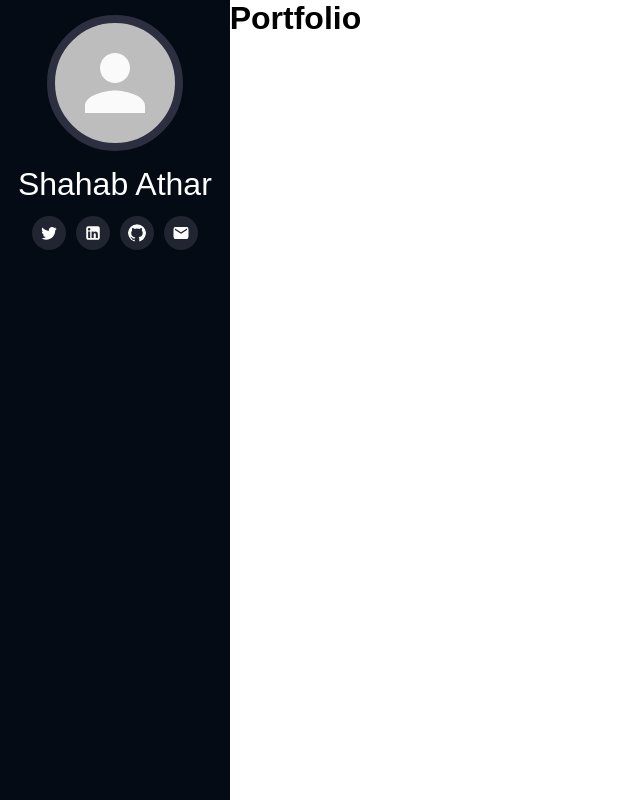
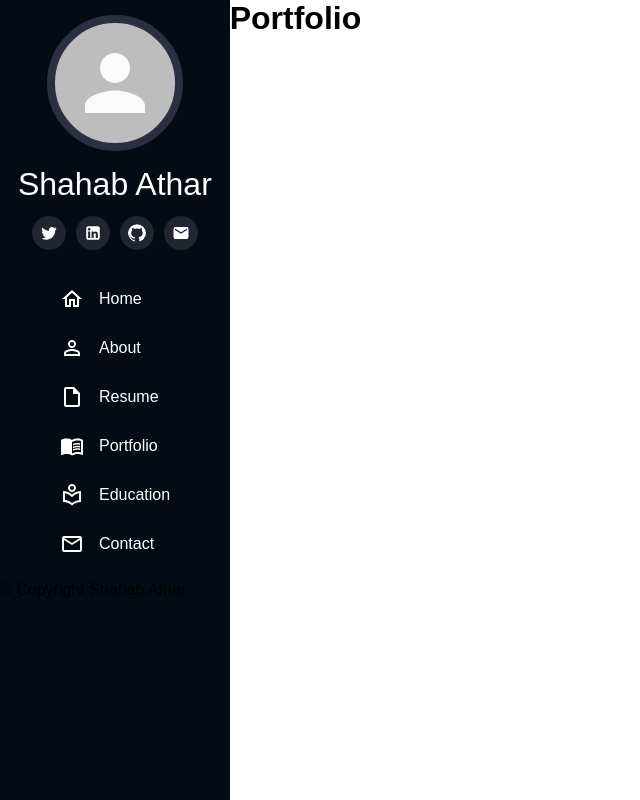
Before and after one commit to ShahabAthar25/porfolio-react, a React (Create React App) app: page / in a window 1280 px wide. Shown: the whole page, without its empty margins (0-640 px from the left). Built offline with nearby package versions, Linux system fonts and the light colour scheme.

Commit message:
Add Links

```diff
--- a/src/Component/Sidebar/Sidebar.css
+++ b/src/Component/Sidebar/Sidebar.css
@@ -26,3 +26,7 @@
   align-items: center;
   justify-content: center;
 }
+
+.sidebar__links {
+  margin-top: 30px;
+}
--- a/src/Component/Sidebar/Sidebar.js
+++ b/src/Component/Sidebar/Sidebar.js
@@ -2,11 +2,19 @@ import { Avatar } from '@material-ui/core'
 import React from 'react'
 
 import SocailOption from './SidebarOption/SocailOption'
+import SidebarOption from './SidebarOption/SidebarOption'
 
 import TwitterIcon from '@material-ui/icons/Twitter';
 import LinkedInIcon from '@material-ui/icons/LinkedIn';
 import GitHubIcon from '@material-ui/icons/GitHub';
 import EmailIcon from '@material-ui/icons/Email';
+
+import HomeOutlinedIcon from '@material-ui/icons/HomeOutlined';
+import PersonOutlineOutlinedIcon from '@material-ui/icons/PersonOutlineOutlined';
+import InsertDriveFileOutlinedIcon from '@material-ui/icons/InsertDriveFileOutlined';
+import MenuBookOutlinedIcon from '@material-ui/icons/MenuBookOutlined';
+import MailOutlineOutlinedIcon from '@material-ui/icons/MailOutlineOutlined';
+import LocalLibraryOutlinedIcon from '@material-ui/icons/LocalLibraryOutlined';
 
 import './Sidebar.css'
 
@@ -26,6 +34,18 @@ function Sidebar() {
                     <SocailOption url={'#'} Icon={EmailIcon} />
                 </div>
             </div>
+            <div className="sidebar__links">
+                <SidebarOption Icon={HomeOutlinedIcon} text="Home" />
+                <SidebarOption Icon={PersonOutlineOutlinedIcon} text="About" />
+                <SidebarOption Icon={InsertDriveFileOutlinedIcon} text="Resume" />
+                <SidebarOption Icon={MenuBookOutlinedIcon} text="Portfolio" />
+                <SidebarOption Icon={LocalLibraryOutlinedIcon} text="Education" />
+                <SidebarOption Icon={MailOutlineOutlinedIcon} text="Contact" />
+            </div>
+
+        <div className="footer">
+            <p>© Copyright Shahab Athar</p>
+        </div>
         </div>
     )
 }
--- a/src/Component/Sidebar/SidebarOption/SidebarOption.css
+++ b/src/Component/Sidebar/SidebarOption/SidebarOption.css
@@ -0,0 +1,21 @@
+.sidebarOption {
+  margin: 25px;
+  color: #fff;
+  display: flex;
+  align-items: center;
+  margin-left: 60px;
+  cursor: pointer;
+}
+
+.sidebarOption:hover {
+  color: #37b3ed;
+  transition: 0.3s;
+}
+
+.sidebarOption p {
+  font-weight: 400;
+}
+
+.sidebarOption__icon {
+  margin-right: 15px;
+}
--- a/src/Component/Sidebar/SidebarOption/SidebarOption.js
+++ b/src/Component/Sidebar/SidebarOption/SidebarOption.js
@@ -2,10 +2,11 @@ import React from 'react'
 
 import './SidebarOption.css'
 
-function SidebarOption() {
+function SidebarOption({ Icon, text }) {
     return (
-        <div>
-            <h1>Option</h1>
+        <div className="sidebarOption">
+            <Icon className="sidebarOption__icon" />
+            <p>{text}</p>
         </div>
     )
 }
```
